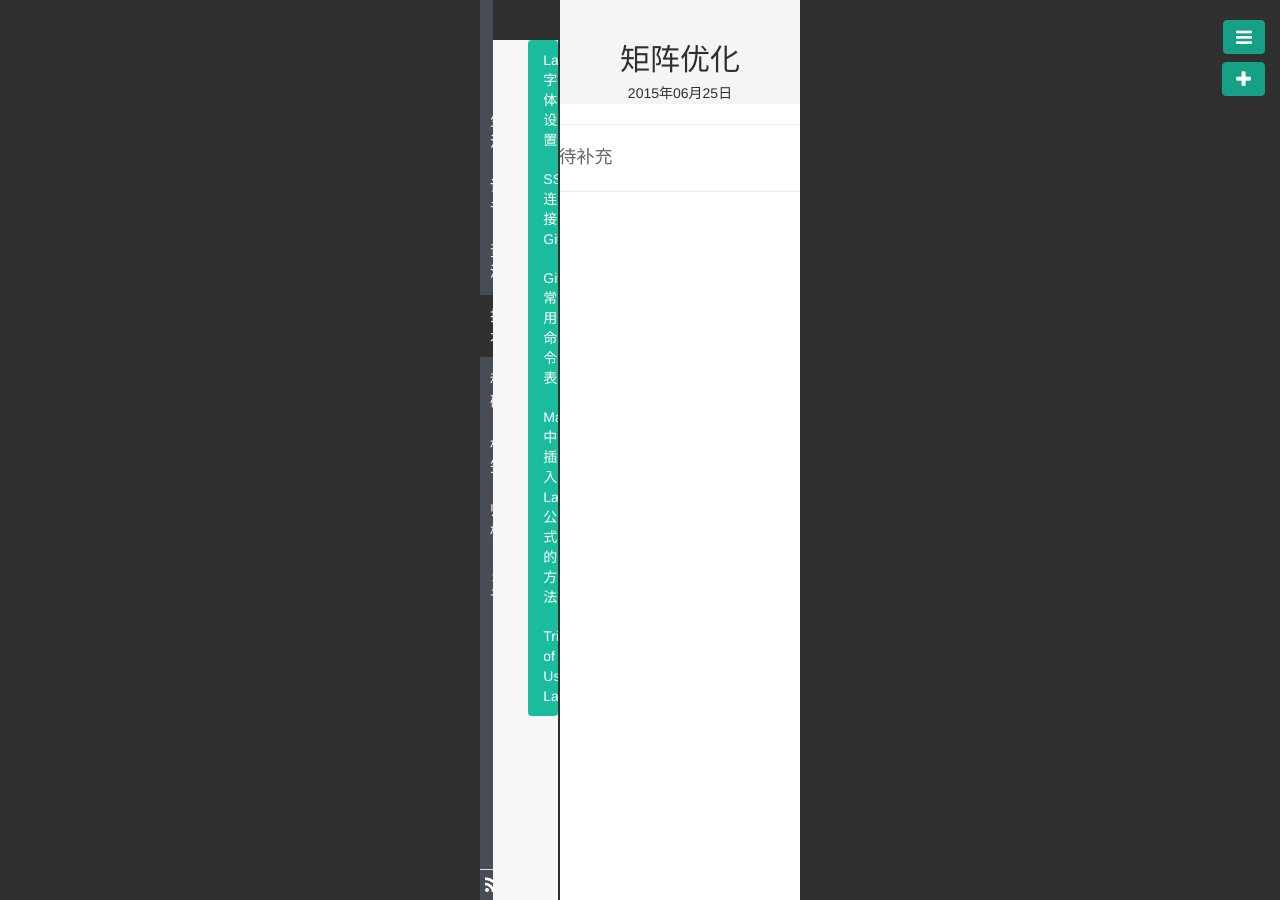
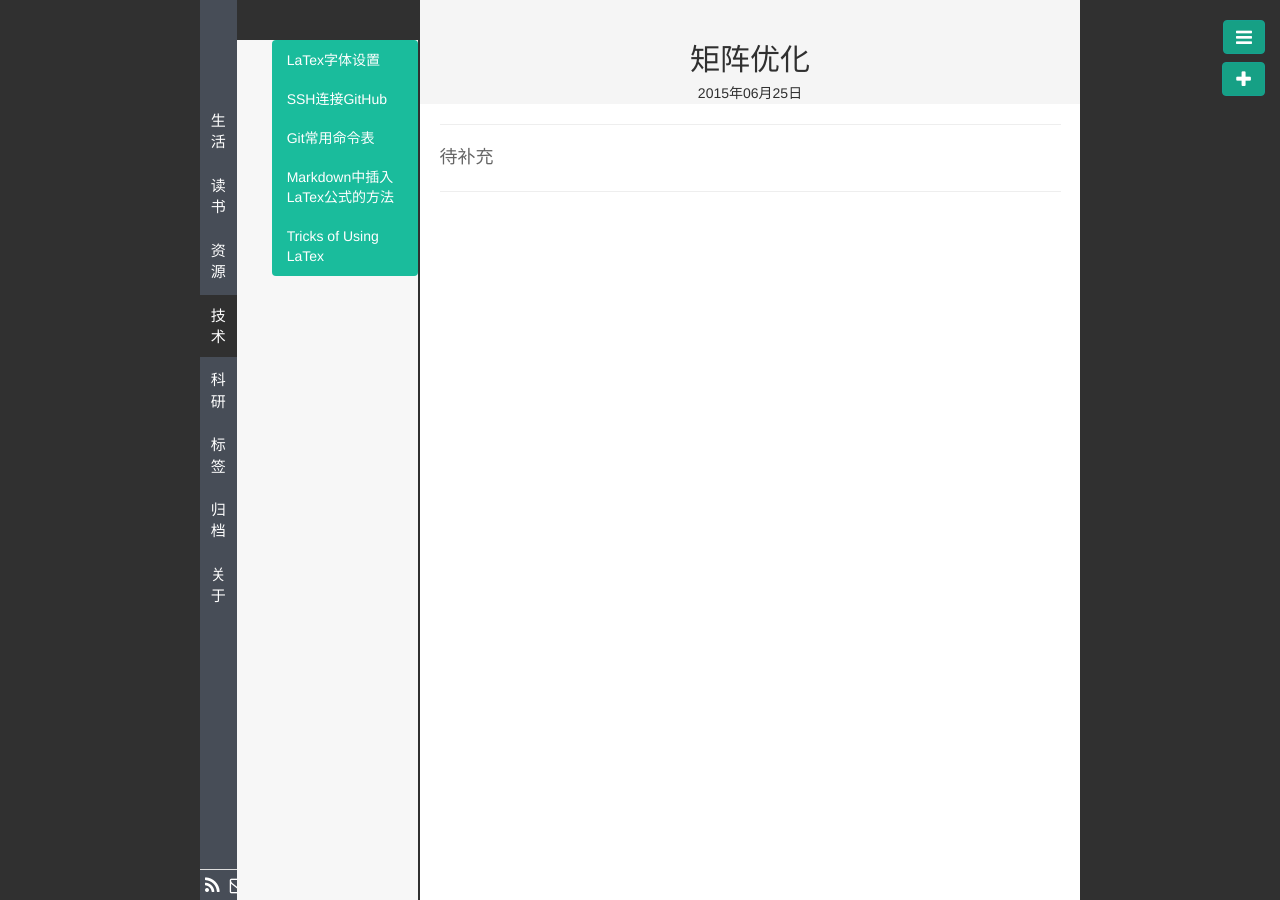
Before and after one commit to polyHong/polyHong.github.io, a Jekyll site: the page built from _posts/research/2015-06-25-matrix-optimization.md, in a window 1280 px wide. Built offline with Jekyll 4.4.1, drawn with Linux system fonts in a browser that asks for light colours; Markdown is read by kramdown in place of the engine named in the settings; comment, search, counter and statistics services are not loaded.

```diff
--- a/public/css/base.css
+++ b/public/css/base.css
@@ -4,7 +4,7 @@
   height: 100%;
 }
 body, html {
-  margin: 0px 240px 0px 240px;
+  margin: 0px 100px 0px 100px;
   height: 100%;
   overflow: hidden;
   background-color: #303030;
```
